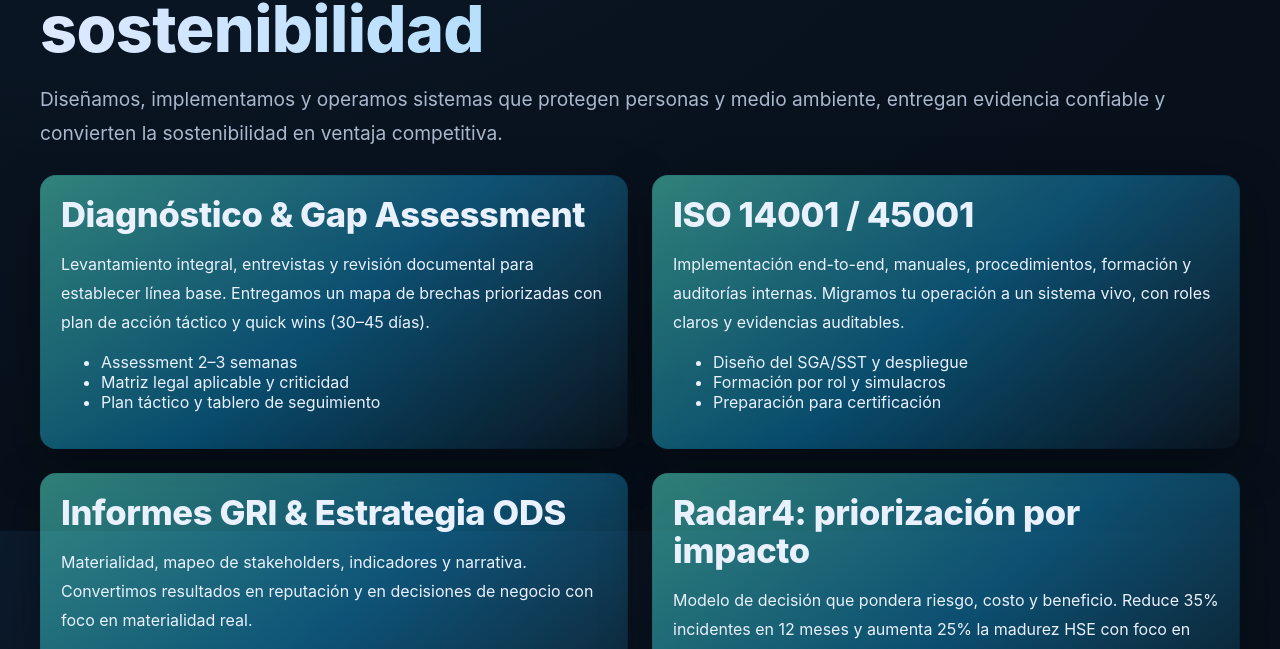
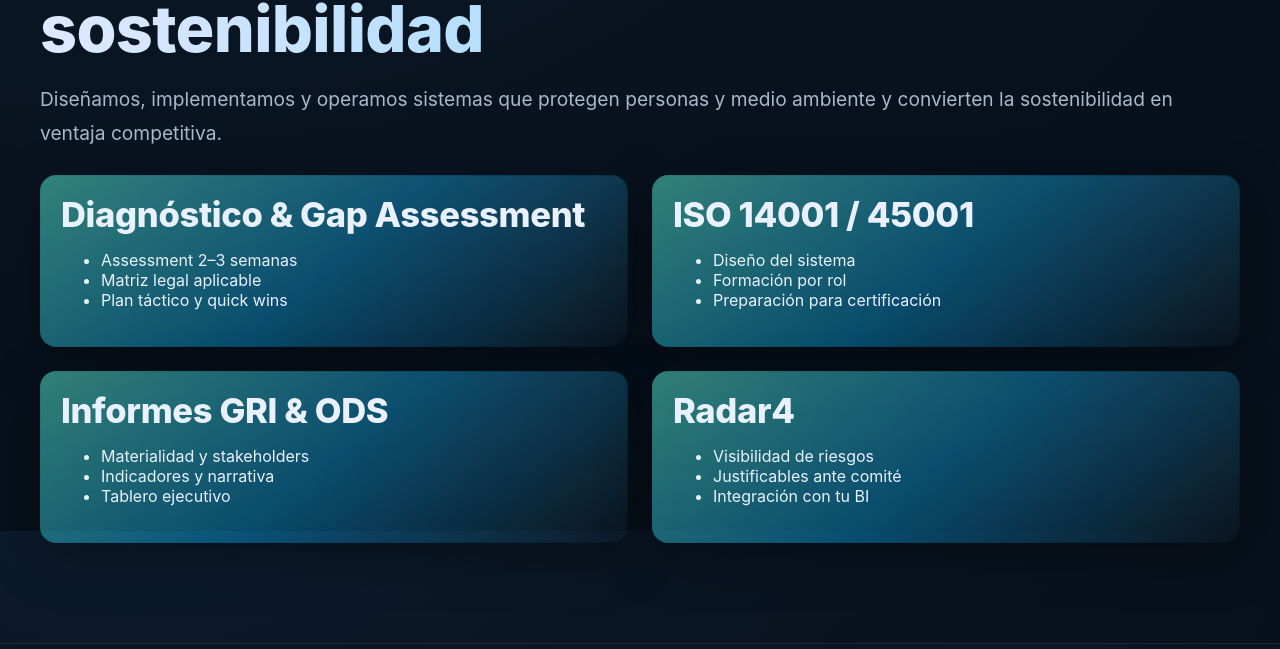
Before and after one commit to Kukcito/econova-clean, a Next.js app: page /servicios in a window 1280 px wide. Shown: the part 269-918 px from the top of the page. Built offline with nearby package versions, Linux system fonts and the light colour scheme.

Commit message:
Update page.js

```diff
--- a/app/servicios/page.js
+++ b/app/servicios/page.js
@@ -6,60 +6,33 @@ export default function Page() {
       <div className="container">
         <h1 className="h1">Servicios para acelerar tu sostenibilidad</h1>
         <p className="lead">
-          Diseñamos, implementamos y operamos sistemas que protegen personas y medio ambiente,
-          entregan evidencia confiable y convierten la sostenibilidad en ventaja competitiva.
+          Diseñamos, implementamos y operamos sistemas que protegen personas y medio ambiente
+          y convierten la sostenibilidad en ventaja competitiva.
         </p>
 
         <div className="grid-2" style={{marginTop:24}}>
           <div className="card">
             <h2 className="h3">Diagnóstico & Gap Assessment</h2>
-            <p>
-              Levantamiento integral, entrevistas y revisión documental para establecer línea base.
-              Entregamos un mapa de brechas priorizadas con plan de acción táctico y quick wins (30–45 días).
-            </p>
             <ul>
-              <li>Assessment 2–3 semanas</li>
-              <li>Matriz legal aplicable y criticidad</li>
-              <li>Plan táctico y tablero de seguimiento</li>
+              <li>Assessment 2–3 semanas</li><li>Matriz legal aplicable</li><li>Plan táctico y quick wins</li>
             </ul>
           </div>
-
           <div className="card">
             <h2 className="h3">ISO 14001 / 45001</h2>
-            <p>
-              Implementación end-to-end, manuales, procedimientos, formación y auditorías internas.
-              Migramos tu operación a un sistema vivo, con roles claros y evidencias auditables.
-            </p>
             <ul>
-              <li>Diseño del SGA/SST y despliegue</li>
-              <li>Formación por rol y simulacros</li>
-              <li>Preparación para certificación</li>
+              <li>Diseño del sistema</li><li>Formación por rol</li><li>Preparación para certificación</li>
             </ul>
           </div>
-
           <div className="card">
-            <h2 className="h3">Informes GRI & Estrategia ODS</h2>
-            <p>
-              Materialidad, mapeo de stakeholders, indicadores y narrativa. Convertimos resultados
-              en reputación y en decisiones de negocio con foco en materialidad real.
-            </p>
+            <h2 className="h3">Informes GRI & ODS</h2>
             <ul>
-              <li>GRI Standards (Core/Comprehensive)</li>
-              <li>Vinculación con ODS prioritarios</li>
-              <li>Tablero ejecutivo y repositorio</li>
+              <li>Materialidad y stakeholders</li><li>Indicadores y narrativa</li><li>Tablero ejecutivo</li>
             </ul>
           </div>
-
           <div className="card">
-            <h2 className="h3">Radar4: priorización por impacto</h2>
-            <p>
-              Modelo de decisión que pondera riesgo, costo y beneficio. Reduce 35% incidentes
-              en 12 meses y aumenta 25% la madurez HSE con foco en evidencias.
-            </p>
+            <h2 className="h3">Radar4</h2>
             <ul>
-              <li>Visibilidad de riesgos accionables</li>
-              <li>Justificables ante comité</li>
-              <li>Integración con tu BI</li>
+              <li>Visibilidad de riesgos</li><li>Justificables ante comité</li><li>Integración con tu BI</li>
             </ul>
           </div>
         </div>
```
